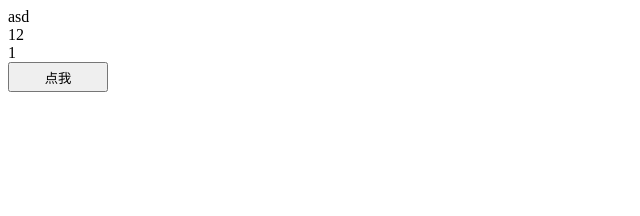
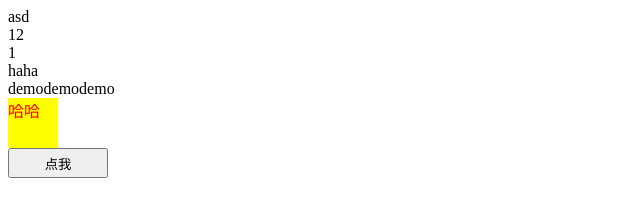
Before and after one commit to guxiangyuan11/-MVVM---VUE, a plain HTML site: page index.html in a window 1280 px wide. Shown: the whole page, without its empty margins (0-640 px from the left). Drawn offline with Linux system fonts and the light colour scheme.

Commit message:
增加一些指令解析，修改一些方法封装到一个工具对象中

```diff
--- a/index.html
+++ b/index.html
@@ -3,6 +3,16 @@
 <head>
     <meta charset="UTF-8">
     <title>Title</title>
+    <style>
+        .demo{
+            width: 50px;
+            height: 50px;
+            color: red;
+        }
+        .test{
+            background-color: yellow;
+        }
+    </style>
 </head>
 <body>
 <div id="app">
@@ -10,7 +20,10 @@
     <div>{{age}}</div>
     <div>{{eat.a}}</div>
     <div>{{eataab}}</div>
-    <button style="width: 100px;height: 30px" v-on:click="show">点我</button>
+    <div data-as="asd" v-html="htmlT"></div>
+    <div data-as="asd2" v-text="textT"></div>
+    <div class="demo" v-class="classT">哈哈</div>
+    <button style="width: 100px;height: 30px" @click="show">点我</button>
 </div>
 <script src="js/compile.js"></script>
 <script src="js/dataProxy.js"></script>
@@ -23,7 +36,10 @@
             eat:{
                 a: 1,
                 b: 2
-            }
+            },
+            htmlT:'<a>haha</a>',
+            textT: 'demodemodemo',
+            classT: 'test'
         },
         methodes:{
             show: function () {
@@ -31,8 +47,6 @@
             }
         }
     })
-    console.log(vm)
-    console.log(vm.name)
 </script>
 </body>
 </html>
--- a/js/compile.js
+++ b/js/compile.js
@@ -55,19 +55,28 @@ Compile.prototype.compileV = function (node){
     var _self = this
     var vm = this._vm
     var attrs = node.attributes // 得到该node的所有的属性
-    console.log(attrs)
     // 遍历该属性数组
     Array.prototype.slice.apply(attrs).forEach(function (attr) {
         // 得到指令名字符串 如:v-on:click
         var attrName = attr.name
         // 判断是否有指令属性
-        if(attrName.indexOf('v-') === 0){
-            var attrValue = attr.value // 得到属性的值
+        if(attrName.indexOf('v-') === 0 || attrName.indexOf('@') === 0 ){
+            var attrValue = attr.value.trim() // 得到属性的值
+            // 由于事件绑定的处理和其他的指定绑定处理不一样所以分开处理
+            if(attrName.indexOf('on')===0 || attrName.indexOf('@') === 0){
+                // 事件绑定
                 // 在这里做安全判断
                 if(attrValue && vm.$options.methodes && vm.$options.methodes[attrValue]){
                     // 进行函数绑定
                     _self.handelFn(node, attrName, vm.$options.methodes[attrValue])
                 }
+            } else {
+                // 处理其他指令
+                // 得到对应的指令名 如： html,text
+                var name = attrName.substring(2)
+                _self.vUtil[name] && _self.vUtil[name](vm, node, attrValue)
+            }
+
             // 最后移除该指令在node上
             node.removeAttribute(attrName)
         }
@@ -88,11 +97,58 @@ Compile.prototype.isText = function (node){
 // 对文本节点进行赋值
 Compile.prototype.compileText = function (node, regStr){
     // 得到相对应的数据，然后进行内容填充
-    node.textContent = this.getDataValue(this._vm, regStr)
+    node.textContent = this.vUtil.getDataValue(this._vm, regStr)
 }
 
+
+
+// 进行回调绑定
+Compile.prototype.handelFn = function (node, fnType, fn){
+    if(fnType.indexOf('v-') === 0 ){
+        var fnType = fnType.split(':')[1]
+    } else if( fnType.indexOf('@') === 0 ){
+        var fnType = fnType.split('@')[1]
+    }
+    // 这里进行函数绑定
+    // 注意这里需要对fn进行bind绑定并且把this指向MvvmVue实例对象，否则该fn的this指向的是事件绑定者
+    node.addEventListener(fnType, fn.bind(this._vm) ,false)
+}
+
+Compile.prototype.vUtil = {
+    // v-text
+    text: function (vm, node, value) {
+        this.deal(vm, node, value, 'text')
+    },
+    // v-html
+    html:function (vm, node, value) {
+        this.deal(vm, node, value, 'html')
+    },
+    // v-class
+    class: function (vm, node, value) {
+        this.deal(vm, node, value, 'class')
+    },
+    model: function () {
+
+    },
+    // 这个函数统一进行指令的处理
+    deal: function (vm, node, value, type) {
+        // 这里需要处理不同的指令
+        this.dealTypeFn[type+'Updata'] && this.dealTypeFn[type+'Updata'](node, this.getDataValue(vm,value))
+    },
+    dealTypeFn:{
+        textUpdata: function (node,value) {
+            node.textContent = value ? value  : ''
+        },
+        htmlUpdata: function (node, value) {
+            node.innerHTML = value ? value : ''
+        },
+        classUpdata: function (node, value) {
+            var nodeClass = node.className
+            node.className = nodeClass? nodeClass+ ' ' + value:value;
+        }
+    },
     // 得到{{}}中指定的数据，从实例中得到
-Compile.prototype.getDataValue =  function (vm, regStr){
+    getDataValue: function (vm, regStr){
         var val = vm._data
         regStr = regStr.split('.')
         regStr.forEach(function (k) {
@@ -100,11 +156,16 @@ Compile.prototype.getDataValue =  function (vm, regStr){
         })
         return val
     }
-
-// 进行回调绑定
-Compile.prototype.handelFn = function (node, fnType, fn){
-    var fnType = fnType.split(':')[1]
-    // 这里进行函数绑定
-    // 注意这里需要对fn进行bind绑定并且把this指向MvvmVue实例对象，否则该fn的this指向的是事件绑定者
-    node.addEventListener(fnType, fn.bind(this._vm) ,false)
 }
+Compile.prototype.dealType = {
+    textUpdata: function (node,value) {
+        node.textContent = value ? '' : value
+    },
+    htmlUpdata: function (node, value) {
+        node.innerHTML = value ? '' : value
+    },
+    classUpdata: function (node, value) {
+        var nodeClass = node.className
+        node.className = nodeClass + ' ' + value;
+    }
+}
```
Also changed, not shown: 1 other file. Lines whose indentation alone changed are shown as unchanged.
